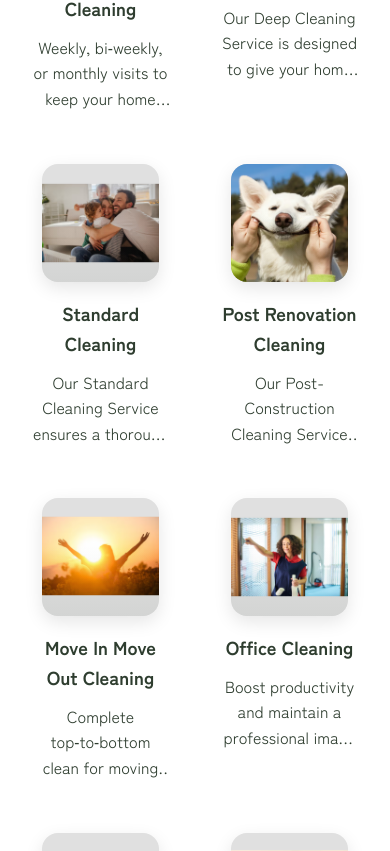
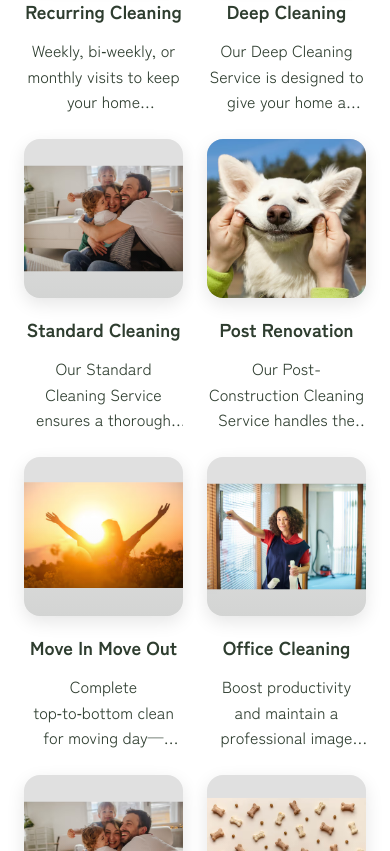
Before and after one commit to marinusdebeer/zen-zone-cleaning-website, a React (Create React App) app: page / in a window 390 px wide. Shown: the part 1113-1964 px from the top of the page. Built offline with nearby package versions, Linux system fonts and the light colour scheme; a web font is replaced by a local one.

Commit message:
better service tiles

```diff
--- a/src/components/Services.css
+++ b/src/components/Services.css
@@ -64,7 +64,7 @@
 .services-hero-tiles {
   display: grid;
   grid-template-columns: repeat(auto-fit, minmax(260px, 1fr));
-  gap: 1.25rem;
+  /* gap: 1.25rem; */
   margin-top: 1rem;
   align-items: stretch; /* stretch grid items */
   grid-auto-rows: 1fr; /* equal height rows */
@@ -83,9 +83,15 @@
   height: 100%; /* fill grid track */
   text-align: center;
   box-shadow: none;
-  transition: box-shadow var(--transition-medium), transform var(--transition-medium);
+  transition:
+    box-shadow var(--transition-medium),
+    transform var(--transition-medium);
 }
-.service-tile--link { display: block; color: inherit; text-decoration: none; }
+.service-tile--link {
+  display: block;
+  color: inherit;
+  text-decoration: none;
+}
 .service-tile.is-clickable {
   cursor: pointer;
   transition:
@@ -98,7 +104,7 @@
   transform: translateY(-4px);
   box-shadow:
     0 0 0 3px var(--color-primary),
-    0 14px 28px color-mix(in srgb, var(--color-primary) 25%, rgba(0,0,0,0.25));
+    0 14px 28px color-mix(in srgb, var(--color-primary) 25%, rgba(0, 0, 0, 0.25));
 }
 .service-tile.is-clickable:focus-visible {
   outline: 2px solid color-mix(in srgb, var(--color-primary) 40%, transparent);
@@ -114,21 +120,29 @@
   background: var(--color-border);
   margin: 0 auto; /* center within tile */
   box-shadow: 0 6px 18px var(--color-shadow);
-  transition: box-shadow var(--transition-medium), transform var(--transition-medium);
+  transition:
+    box-shadow var(--transition-medium),
+    transform var(--transition-medium);
 }
 .service-tile__media img {
   width: 100%;
   height: 100%;
   object-fit: cover;
   display: block;
-  transition: transform var(--transition-medium), filter var(--transition-medium);
+  transition:
+    transform var(--transition-medium),
+    filter var(--transition-medium);
 }
 .service-tile__media::after {
   content: '';
   position: absolute;
   inset: 0;
   pointer-events: none;
-  background: linear-gradient(to bottom, rgba(0,0,0,0) 40%, color-mix(in srgb, var(--color-primary) 12%, transparent) 100%);
+  background: linear-gradient(
+    to bottom,
+    rgba(0, 0, 0, 0) 40%,
+    color-mix(in srgb, var(--color-primary) 12%, transparent) 100%
+  );
   transition: opacity var(--transition-medium);
   opacity: 0.6;
 }
@@ -165,7 +179,9 @@
   font-weight: 600;
 }
 
-.service-tile.popular { /* visual emphasis kept subtle with stronger shadow */ }
+.service-tile.popular {
+  /* visual emphasis kept subtle with stronger shadow */
+}
 .service-icon {
   width: 40px;
   height: 40px;
@@ -297,16 +313,40 @@
   color: var(--color-text);
 }
 
-.faq { position: relative; }
-.faq__face { top: -24px; right: -12px; }
-@media (max-width: 768px) { .faq__face { top: -12px; right: -8px; } }
+.faq {
+  position: relative;
+}
+.faq__face {
+  top: -24px;
+  right: -12px;
+}
+@media (max-width: 768px) {
+  .faq__face {
+    top: -12px;
+    right: -8px;
+  }
+}
 
-/* Force two columns on mobile and slightly smaller media */
+/* Force two columns on mobile and make images fill their container */
 @media (max-width: 768px) {
-  .services-hero-tiles { grid-template-columns: repeat(2, minmax(0, 1fr)); }
-  .service-tile__media { max-width: 160px; }
+  .services-hero-tiles {
+    grid-template-columns: repeat(2, minmax(0, 1fr));
+  }
+  .service-tile__media {
+    width: 100%;
+    max-width: none;
+  }
+  .services-hero-tiles {
+    gap: 0.5rem;
+  }
+  .service-tile {
+    padding: 0.5rem;
+  }
 }
 
 @media (max-width: 480px) {
-  .service-tile__media { max-width: 140px; }
+  .service-tile__media {
+    width: 100%;
+    max-width: none;
+  }
 }
--- a/src/components/Services.js
+++ b/src/components/Services.js
@@ -40,14 +40,14 @@ const Services = () => {
         ],
       },
       PostConstructionCleaning: {
-        title: 'Post Renovation Cleaning',
+        title: 'Post Renovation',
         paragraphs: [
           'Our Post-Construction Cleaning Service handles the mess left behind after construction or renovation projects. We ensure your property is spotless, safe, and move-in ready by tackling dust, debris, and residue with precision.',
           'This service includes removing construction dust and debris, deep cleaning all surfaces, windows, fixtures, and hard-to-reach areas.',
         ],
       },
       MoveInOutCleaning: {
-        title: 'Move In Move Out Cleaning',
+        title: 'Move In Move Out',
         paragraphs: [
           'Thorough top‑to‑bottom clean tailored for moving day. We focus on kitchens, baths, appliances, baseboards, inside cabinets and closets, and more so the home is ready for hand‑off.',
           'Ideal for tenants, landlords, buyers, and sellers. Add‑ons like inside fridge/oven, interior windows, and wall spot cleaning are available.',
@@ -251,7 +251,7 @@ const Services = () => {
                 <img src={`${process.env.PUBLIC_URL}/images/3.webp`} alt="Post-construction dust cleanup" loading="lazy" decoding="async" />
               </picture>
             </div>
-            <h3>Post Renovation Cleaning</h3>
+            <h3>Post Renovation</h3>
             <p className="truncate">
               Our Post-Construction Cleaning Service handles the mess left behind after construction
               or renovation projects. We ensure your property is spotless…
@@ -276,7 +276,7 @@ const Services = () => {
                 <img src={`${process.env.PUBLIC_URL}/images/4.webp`} alt="Move-in cleaning bedroom" loading="lazy" decoding="async" />
               </picture>
             </div>
-            <h3>Move In Move Out Cleaning</h3>
+            <h3>Move In Move Out</h3>
             <p className="truncate">
               Complete top‑to‑bottom clean for moving day—kitchen, baths, baseboards, inside cabinets and more…
             </p>
```
